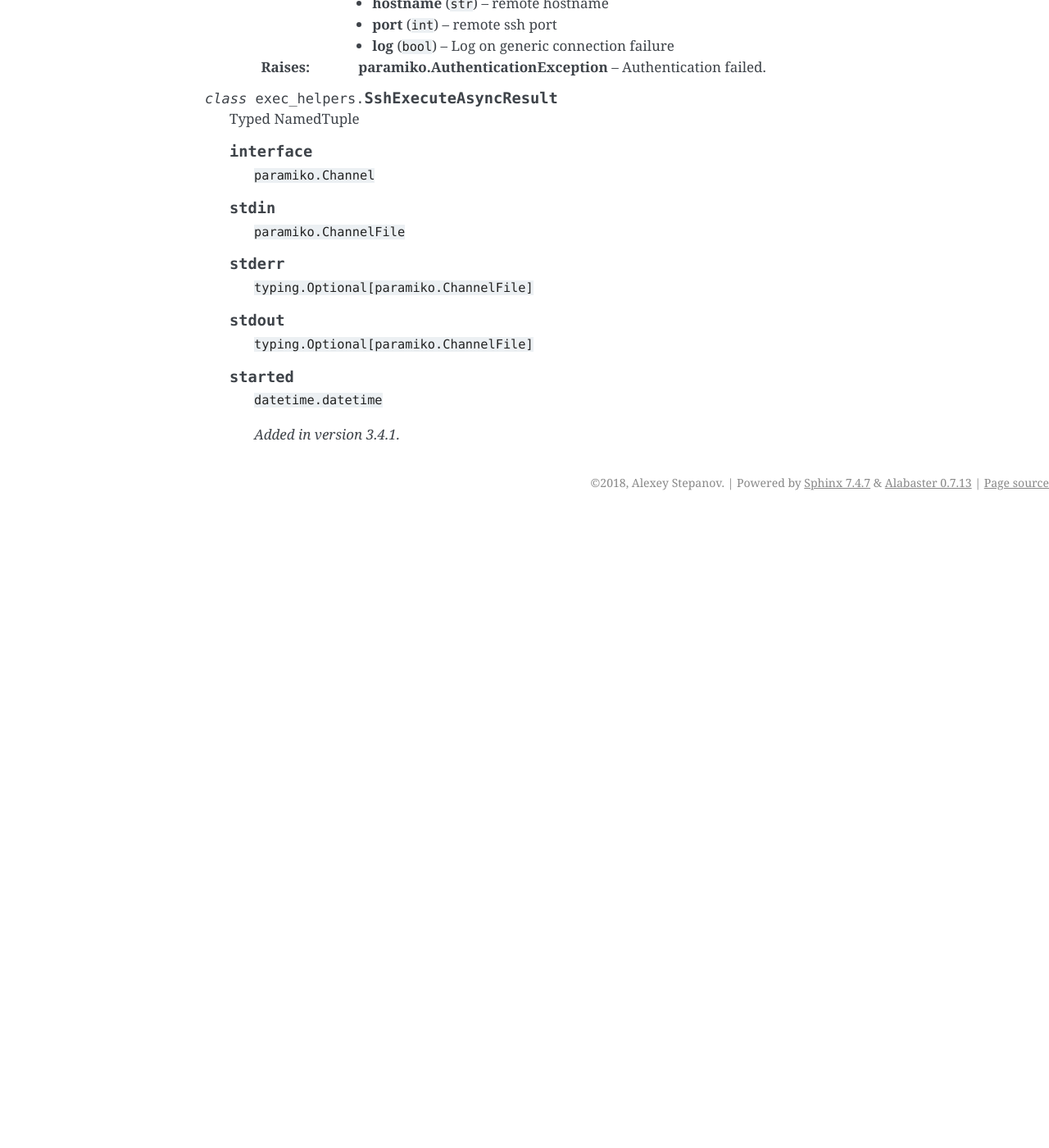
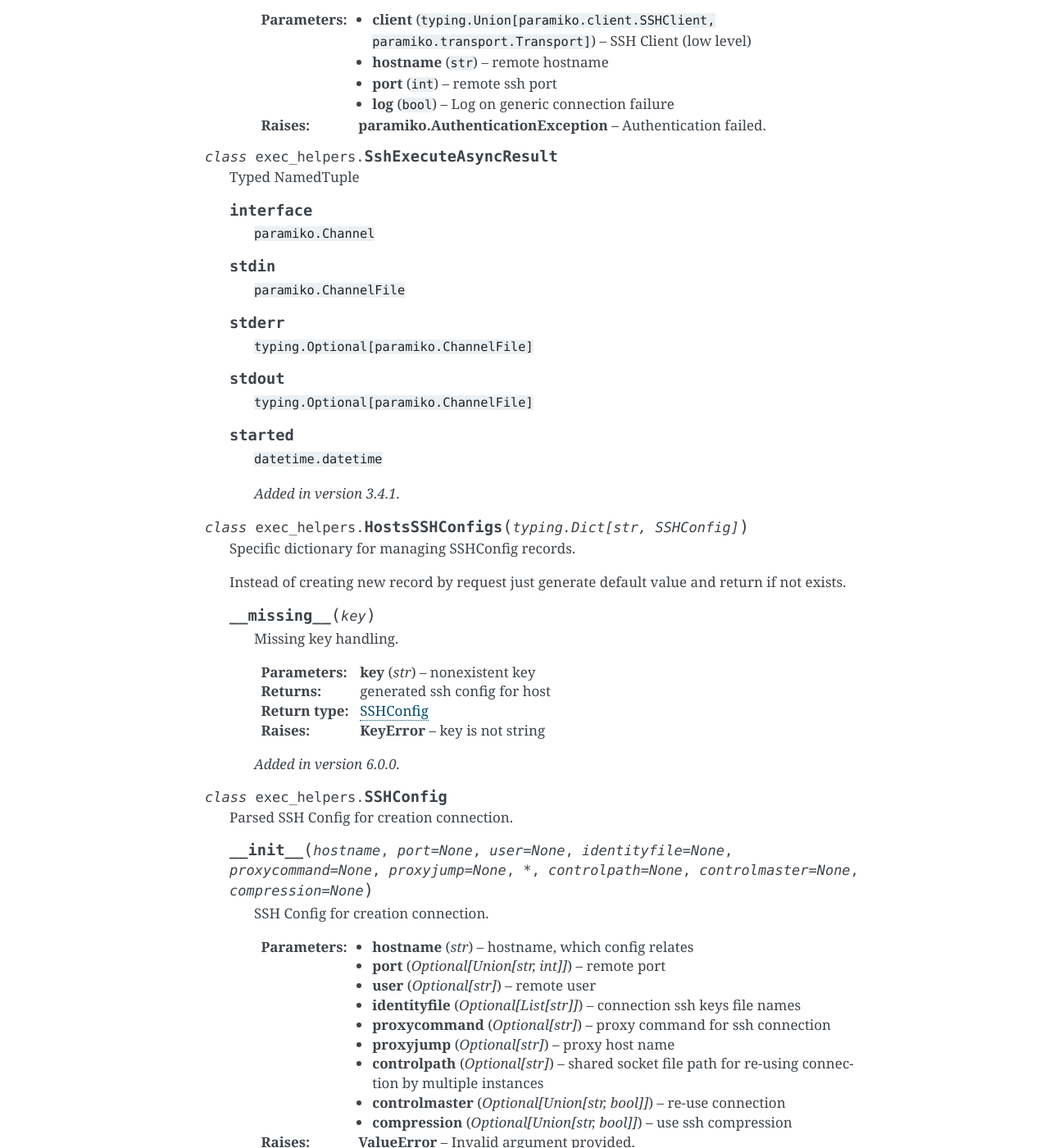
Before and after one commit to python-useful-helpers/exec-helpers, a Sphinx documentation site: the page built from doc/source/SSHClient.rst, in a window 1280 px wide and 1400 px high, scrolled down 9022 px. Shown: the whole window at 82% size. Built offline with Sphinx 7.4.7, drawn with Linux system fonts in a browser that asks for light colours; before the commit the page ends 9650 px from its top, so only the background shows below that; some of the changed text lies outside the part shown.

Commit message:
Initial support proxy. Partial: #133 Partial: #134 (#137)
* ssh proxy command
* ssh full proxy for execute throw host (prepare connection creation)
* `sock` argument for creation for manual proxy connection usage
* parsed ssh config stored as specific type for easier usage

```diff
--- a/doc/source/SSHClient.rst
+++ b/doc/source/SSHClient.rst
@@ -10,7 +10,7 @@ API: SSHClient and SSHAuth.
 
     SSHClient helper.
 
-    .. py:method:: __init__(host, port=22, username=None, password=None, private_keys=None, auth=None, *, verbose=True, ssh_config=None)
+    .. py:method:: __init__(host, port=22, username=None, password=None, private_keys=None, auth=None, *, verbose=True, ssh_config=None, sock=None)
 
         :param host: remote hostname
         :type host: ``str``
@@ -27,13 +27,9 @@ API: SSHClient and SSHAuth.
         :param verbose: show additional error/warning messages
         :type verbose: bool
         :param ssh_config: SSH configuration for connection. Maybe config path, parsed as dict and paramiko parsed.
-        :type ssh_config:
-            typing.Union[
-                str,
-                paramiko.SSHConfig,
-                typing.Dict[str, typing.Dict[str, typing.Union[str, int, bool, typing.List[str]]]],
-                None
-            ]
+        :type ssh_config: typing.Union[str, paramiko.SSHConfig, typing.Dict[str, typing.Dict[str, typing.Union[str, int, bool, typing.List[str]]]], HostsSSHConfigs, None]
+        :param sock: socket for connection. Useful for ssh proxies support
+        :type sock: typing.Optional[typing.Union[paramiko.ProxyCommand, paramiko.Channel, socket.socket]]
 
     .. note:: auth has priority over username/password/private_keys
 
@@ -506,3 +502,119 @@ API: SSHClient and SSHAuth.
         ``datetime.datetime``
 
         .. versionadded:: 3.4.1
+
+
+.. py:class:: HostsSSHConfigs(typing.Dict[str, SSHConfig])
+
+    Specific dictionary for managing SSHConfig records.
+
+    Instead of creating new record by request just generate default value and return if not exists.
+
+    .. py:method::  __missing__(key)
+
+        Missing key handling.
+
+        :param key: nonexistent key
+        :type key: str
+        :returns: generated ssh config for host
+        :rtype: SSHConfig
+        :raises KeyError: key is not string
+
+        .. versionadded:: 6.0.0
+
+
+.. py:class:: SSHConfig
+
+    Parsed SSH Config for creation connection.
+
+    .. py:method:: __init__(hostname, port=None, user=None, identityfile=None, proxycommand=None, proxyjump=None, *, controlpath=None, controlmaster=None, compression=None, )
+
+        SSH Config for creation connection.
+
+        :param hostname: hostname, which config relates
+        :type hostname: str
+        :param port: remote port
+        :type port: typing.Optional[typing.Union[str, int]]
+        :param user: remote user
+        :type user: typing.Optional[str]
+        :param identityfile: connection ssh keys file names
+        :type identityfile: typing.Optional[typing.List[str]]
+        :param proxycommand: proxy command for ssh connection
+        :type proxycommand: typing.Optional[str]
+        :type proxyjump: typing.Optional[str]
+        :param proxyjump: proxy host name
+        :param controlpath: shared socket file path for re-using connection by multiple instances
+        :type controlpath: typing.Optional[str]
+        :param controlmaster: re-use connection
+        :type controlmaster: typing.Optional[typing.Union[str, bool]]
+        :param compression: use ssh compression
+        :type compression: typing.Optional[typing.Union[str, bool]]
+        :raises ValueError: Invalid argument provided.
+
+        .. versionadded:: 6.0.0
+
+    .. py:classmethod:: from_ssh_config(ssh_config):
+
+        Construct config from Paramiko parsed file.
+
+        :param ssh_config: paramiko parsed ssh config or it reconstruction as a dict,
+        :returns: SSHConfig with supported values from config
+
+    .. py:attribute:: as_dict
+
+        ``typing.Dict[str, typing.Union[str, int, bool, typing.List[str]]]``
+        Dictionary for rebuilding config.
+
+    .. py:method:: overridden_by(ssh_config)
+
+        Get copy with values overridden by another config.
+
+        :param ssh_config: Other ssh config
+        :type ssh_config: SSHConfig
+        :returns: Composite from 2 configs with priority of second one
+        :rtype: SSHConfig
+
+    .. py:attribute:: hostname
+
+        ``str``
+        Hostname which config relates.
+
+    .. py:attribute:: port
+
+        ``typing.Optional[int]``
+        Remote port.
+
+    .. py:attribute:: user
+
+        ``typing.Optional[str]``
+        Remote user.
+
+    .. py:attribute:: identityfile
+
+        ``typing.Optional[typing.List[str]]``
+        Connection ssh keys file names.
+
+    .. py:attribute:: proxycommand
+
+        ``typing.Optional[str]``
+        Proxy command for ssh connection.
+
+    .. py:attribute:: proxyjump
+
+        ``typing.Optional[str]``
+        Proxy host name.
+
+    .. py:attribute:: controlpath
+
+        ``typing.Optional[str]``
+        Shared socket file path for re-using connection by multiple instances.
+
+    .. py:attribute:: controlmaster
+
+        ``typing.Optional[bool]``
+        Re-use connection.
+
+    .. py:attribute:: compression
+
+        ``typing.Optional[bool]``
+        Use ssh compression.
```
Also changed, not shown: 7 other files.
